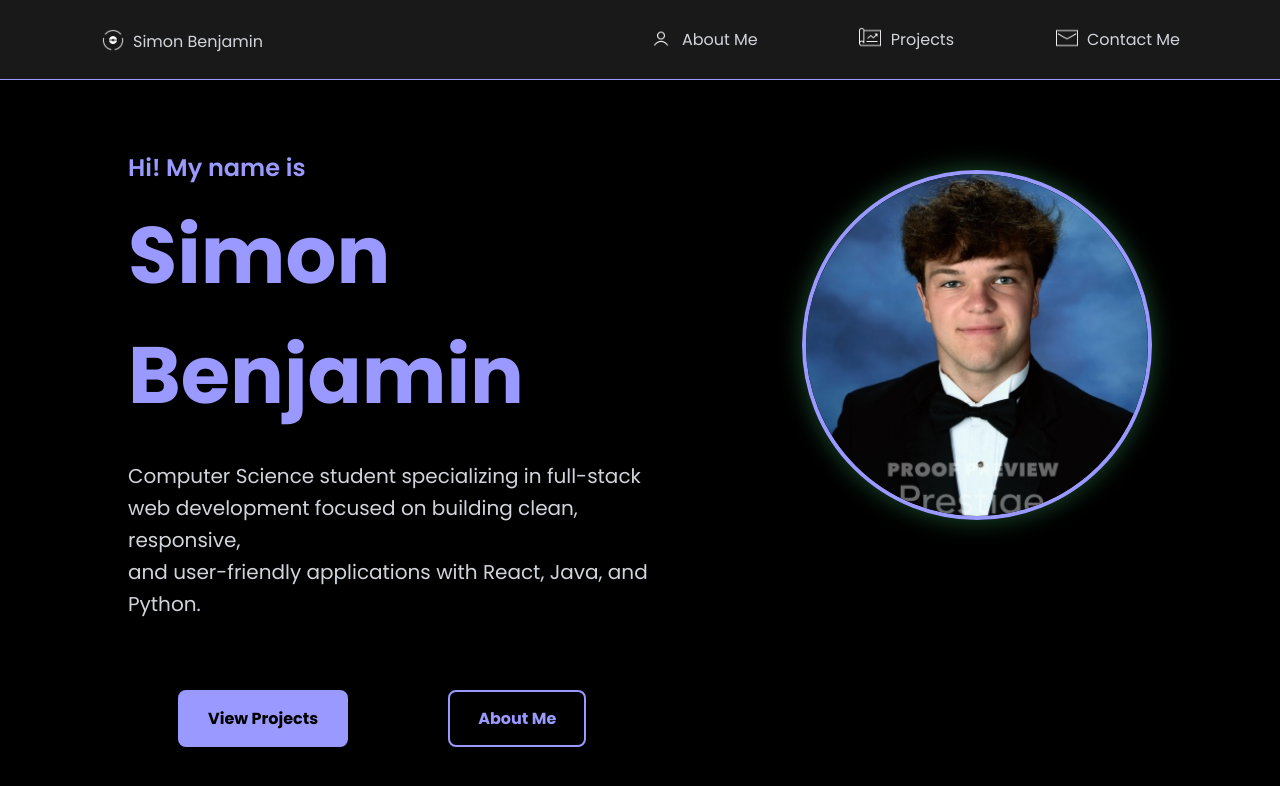
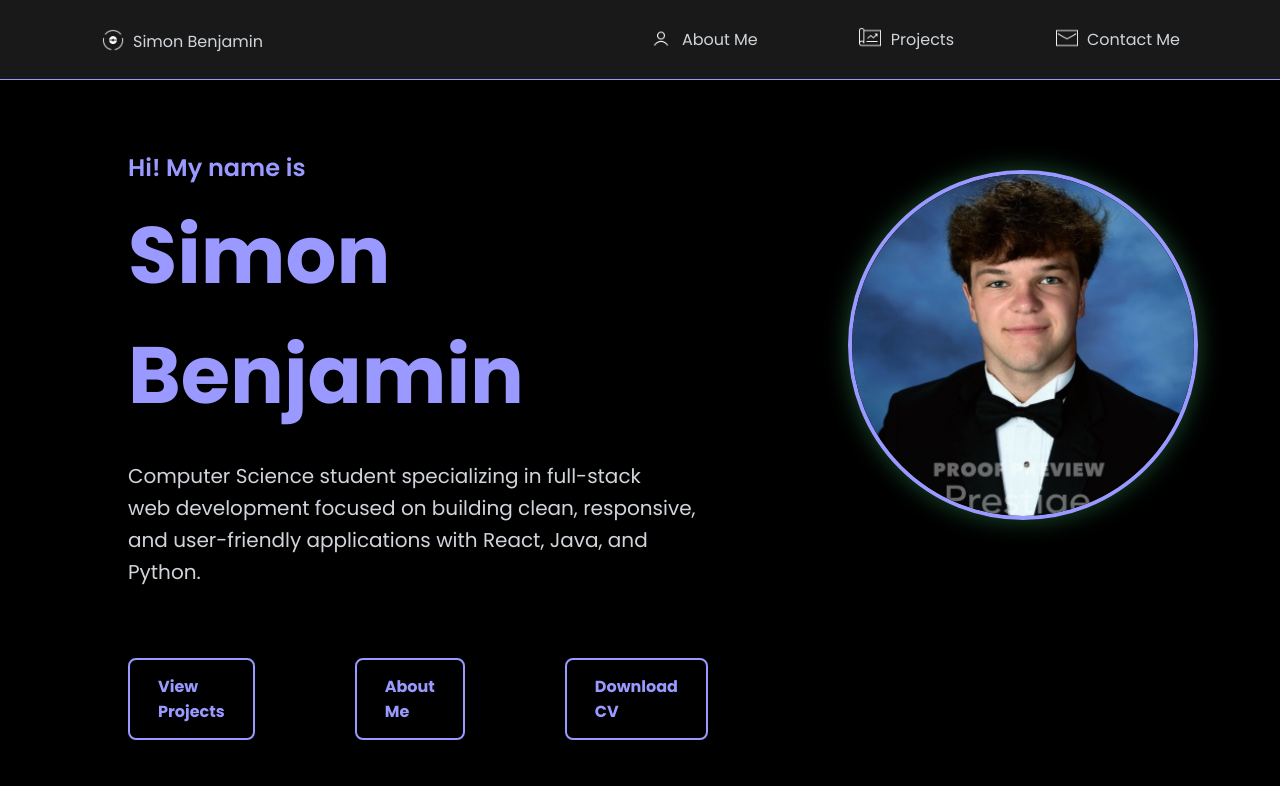
Before and after one commit to sbenjamin51/portfolio-website, a React app: page / in a window 1280 px wide. Shown: the top 786 px of the page. Built offline with nearby package versions, Linux system fonts and the light colour scheme; the HTML template or start-up script is replaced by a standard one.

Commit message:
Added Download CV button to home page, added hobbies section to about me page, linked resume to downlad CV button

```diff
--- a/src/Components/AboutMe/AboutMe.css
+++ b/src/Components/AboutMe/AboutMe.css
@@ -133,6 +133,7 @@
   display: flex;
   align-items: center;
   justify-content: center;
+  position: relative;
   width: 116px;
   height: 116px;
   padding: 18px;
@@ -146,6 +147,27 @@
   height: 100%;
   object-fit: contain;
   display: block;
+}
+
+.icon-tooltip {
+  position: absolute;
+  bottom: -42px;
+  left: 50%;
+  transform: translateX(-50%);
+  padding: 6px 10px;
+  border-radius: 999px;
+  background-color: #4b5563;
+  color: #f9fafb;
+  font-size: 14px;
+  white-space: nowrap;
+  opacity: 0;
+  pointer-events: none;
+  transition: opacity 0.2s ease, transform 0.2s ease;
+}
+
+.icon-container:hover .icon-tooltip {
+  opacity: 1;
+  transform: translateX(-50%) translateY(4px);
 }
 
 @media (max-width: 900px) {
@@ -228,3 +250,24 @@
   min-height: 116px;
   justify-content: center;
 }
+
+.tools2 {
+  margin-top: 30px;
+}
+
+.hobbies {
+  display: flex;
+  flex-direction: column;
+  justify-content: center;
+  align-items: center;
+  gap: 40px;
+  padding-bottom: 80px;
+  width: 100%;
+  border-bottom: 1px solid #9999ff;
+}
+
+.hobbies-p {
+  font-size: 25px;
+  color: #9999ff;
+  padding-top: 20px;
+}
--- a/src/Components/AboutMe/AboutMe.jsx
+++ b/src/Components/AboutMe/AboutMe.jsx
@@ -19,33 +19,33 @@
 import intellij from '../../assets/intellij-icon.png'
 
 const languageIcons = [
-  { src: javascript, alt: 'JavaScript icon' },
-  { src: sql, alt: 'SQL icon' },
-  { src: python, alt: 'Python icon' },
-  { src: java, alt: 'Java icon' },
+  { src: javascript, alt: 'JavaScript icon', label: 'JavaScript' },
+  { src: sql, alt: 'SQL icon', label: 'SQL' },
+  { src: python, alt: 'Python icon', label: 'Python' },
+  { src: java, alt: 'Java icon', label: 'Java' },
 ]
 
 const frontendIcons = [
-  { src: react, alt: 'React icon' },
-  { src: html, alt: 'HTML icon' },
-  { src: css, alt: 'CSS icon' },
+  { src: react, alt: 'React icon', label: 'React.js' },
+  { src: html, alt: 'HTML icon', label: 'HTML' },
+  { src: css, alt: 'CSS icon', label: 'CSS' },
 ]
 
 const backendIcons = [
-  { src: postgresql, alt: 'PostgreSQL icon' },
-  { src: mysql, alt: 'MySQL icon' },
+  { src: postgresql, alt: 'PostgreSQL icon', label: 'PostgreSQL' },
+  { src: mysql, alt: 'MySQL icon', label: 'MySQL' },
 ]
 
 const toolIcons1 = [
-  { src: git, alt: 'Git icon' },
-  { src: github, alt: 'GitHub icon' },
-  { src: vscode, alt: 'VSCode icon' },
+  { src: git, alt: 'Git icon', label: 'Git' },
+  { src: github, alt: 'GitHub icon', label: 'GitHub' },
+  { src: vscode, alt: 'VSCode icon', label: 'VSCode' },
 ]
 
 const toolIcons2 = [
-  { src: xcode, alt: 'Xcode icon' },
-  { src: figma, alt: 'Figma icon' },
-  { src: intellij, alt: 'IntelliJ icon' },
+  { src: xcode, alt: 'Xcode icon', label: 'Xcode' },
+  { src: figma, alt: 'Figma icon', label: 'Figma' },
+  { src: intellij, alt: 'IntelliJ icon', label: 'IntelliJ' },
 ]
 
 
@@ -60,7 +60,7 @@
             <img src={selfpic} alt="profile" />
           </div>
               <div className='about-text1'>
-                  <h3 className='introduction'> building clean, responsive <br/>
+                  <h3 className='introduction'> Building clean, responsive <br/>
                    applications and solving <br/> real-world problems using code.</h3>
               </div>
 
@@ -94,6 +94,7 @@
               {languageIcons.map((icon) => (
                 <div className='icon-container' key={icon.alt}>
                   <img src={icon.src} alt={icon.alt} />
+                  <span className='icon-tooltip'>{icon.label}</span>
                 </div>
               ))}
             </div>
@@ -103,6 +104,7 @@
               {frontendIcons.map((icon) => (
                 <div className='icon-container' key={icon.alt}>
                   <img src={icon.src} alt={icon.alt} />
+                  <span className='icon-tooltip'>{icon.label}</span>
                 </div>
               ))}
             </div>
@@ -112,6 +114,7 @@
               {backendIcons.map((icon) => (
                 <div className='icon-container' key={icon.alt}>
                   <img src={icon.src} alt={icon.alt} />
+                  <span className='icon-tooltip'>{icon.label}</span>
                 </div>
               ))}
             </div>
@@ -123,6 +126,7 @@
               {toolIcons1.map((icon) => (
                 <div className='icon-container' key={icon.alt}>
                   <img src={icon.src} alt={icon.alt} />
+                  <span className='icon-tooltip'>{icon.label}</span>
                 </div>
               ))}
             </div>
@@ -130,10 +134,17 @@
               {toolIcons2.map((icon) => (
                 <div className='icon-container' key={icon.alt}>
                   <img src={icon.src} alt={icon.alt} />
+                  <span className='icon-tooltip'>{icon.label}</span>
                 </div>
               ))}
             </div>
 
+           </div>
+
+           <div className='hobbies'>
+            <h3 className='hobbies-p'>When I'm not immersed in my school work, I enjoy watching and playing <br />
+            sports, especially soccer, hanging out with friends, and playing <br />
+            video games such as Pokemon and MLB The Show.</h3>
            </div>
           </section>
     </div>
--- a/src/Components/Home/Home.css
+++ b/src/Components/Home/Home.css
@@ -50,45 +50,31 @@
 .hero-buttons {
   display: flex;
   gap: 100px;
-  padding-left: 50px;
+  padding-left: 0px;
   padding-top: 40px;
 }
 
 .projects-btn,
-.about-me-btn {
+.about-me-btn,
+.cv-btn {
   text-decoration: none;
   padding: 14px 28px;
   border-radius: 8px;
   font-weight: bold;
-  transition: 0.5s ease;
+  transition: 0.3s ease;
   display: inline-block;
 }
 
-.projects-btn {
-  display: inline-block;
-  background-color: #9999ff;
-  color: black;
-  border: 2px solid #9999ff;
-  text-decoration: none;
-  padding: 14px 28px;
-  border-radius: 8px;
-  font-weight: bold;
-  transition: background-color 0.3s ease, color 0.3s ease, border 0.3s ease, transform 0.3s ease;
-}
-
-.projects-btn:hover {
-  background-color: black;
-  color: #9999ff;
-  border: 2px solid #9999ff;
-  transform: scale(1.05);
-}
-
-.about-me-btn {
+.projects-btn,
+.about-me-btn,
+.cv-btn {
   border: 2px solid #9999ff;
   color: #9999ff;
 }
 
-.about-me-btn:hover {
+.projects-btn:hover,
+.about-me-btn:hover,
+.cv-btn:hover {
   background-color: #9999ff;
   color: black;
   transform: scale(1.05);
@@ -123,11 +109,15 @@
 }
 
 .delay-5 {
-  animation-delay: 0.8s;
+  animation-delay: 0.9s;
 }
 
 .delay-6 {
   animation-delay: 1s;
+}
+
+.delay-7 {
+  animation-delay: 1.1s;
 }
 
 @keyframes fadeInUp {
--- a/src/Components/Home/Home.jsx
+++ b/src/Components/Home/Home.jsx
@@ -18,6 +18,7 @@
         <div className='hero-buttons'>
           <a href="/projects" className="projects-btn fade-in delay-5">View Projects</a>
           <a href="/aboutme" className="about-me-btn fade-in delay-6">About Me</a>
+          <a href="/finalResume.pdf" download className="cv-btn fade-in delay-7">Download CV</a>
         </div>
 
         </div>
```
Also changed, not shown: 1 other file (tests, documents, lock files or other folders).
